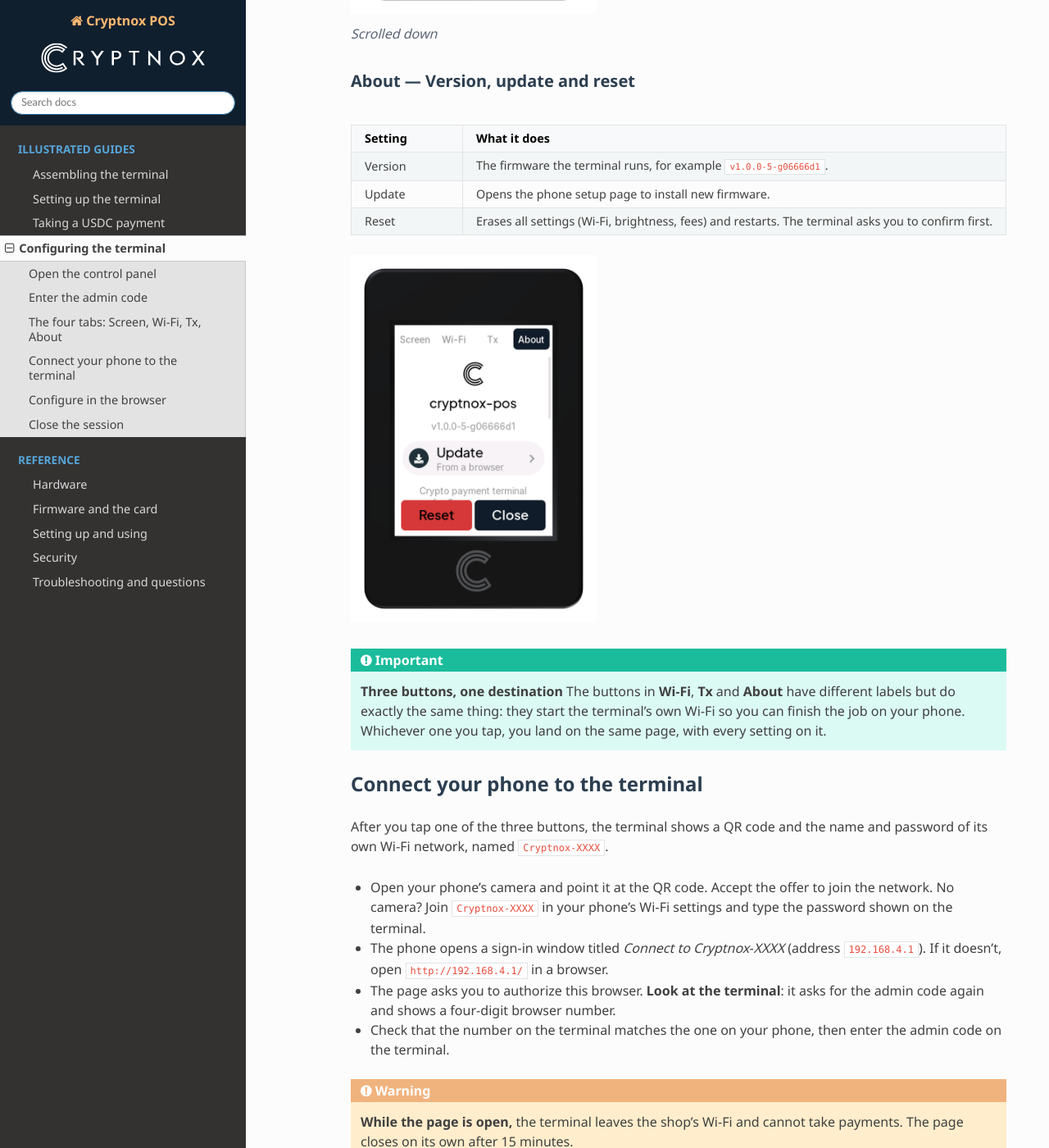
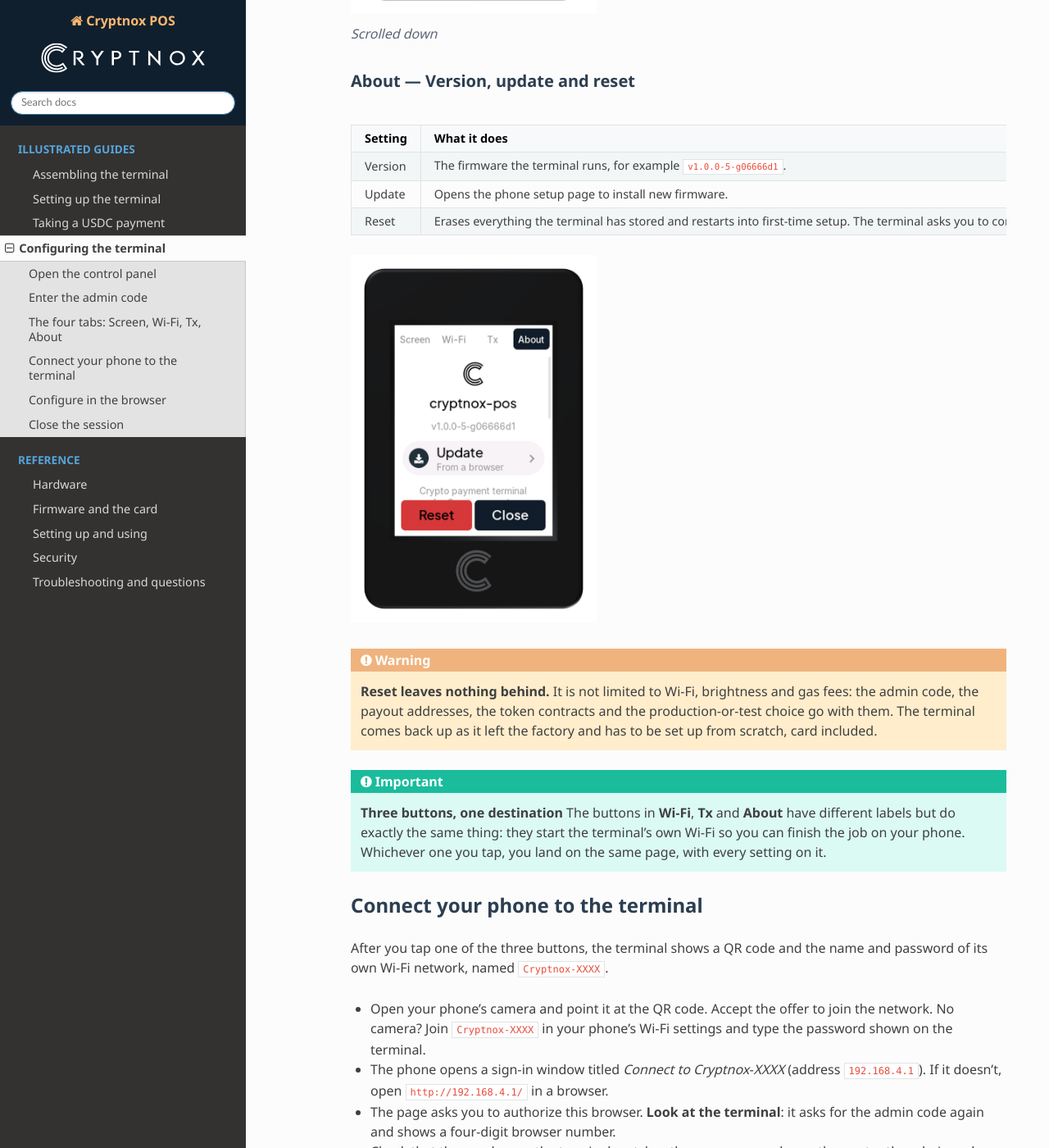
Before and after one commit to embarquech/cryptnox-pos, a Sphinx documentation site: the page built from docs/source/guide-settings.rst, in a window 1280 px wide and 1400 px high, scrolled down 5253 px. Shown: the whole window at 82% size. Built offline with Sphinx 7.4.7 and the Read the Docs theme 3.1.0, drawn with Linux system fonts in a browser that asks for light colours.

Commit message:
docs: say what Reset erases, and link the enclosure files
Reset was described as erasing "all settings (Wi-Fi, brightness, fees)". The
three examples suggested the rest survived. settings_factory_reset() calls
nvs_erase_all() over the whole settings namespace and then over the portal's,
restoring only the build stamp, so the admin code, the payout addresses, the
token contracts and the production-or-test choice go with them. The terminal
comes back as it left the factory. Reported by Yann.

The fiche now says so, and a warning under the About screenshot lists what
goes, because somebody could reach for Reset believing their payout addresses
were safe.

The enclosure section also gains links: the hardware/case directory, and
case_plate.3mf on "print this". A reader told to print a file should be one
click from it, as they already are for releases and the clone URL. Both point
at main, so they survive the branch they came from.

The two comments in doxygen.yml that I had written in French are in English,
like the rest of the repository.

Co-Authored-By: Claude Opus 5 <noreply@anthropic.com>

```diff
--- a/docs/source/guide-settings.rst
+++ b/docs/source/guide-settings.rst
@@ -151,11 +151,19 @@ About — Version, update and reset
    * - Update
      - Opens the phone setup page to install new firmware.
    * - Reset
-     - Erases all settings (Wi‑Fi, brightness, fees) and restarts. The terminal asks you to confirm first.
+     - Erases everything the terminal has stored and restarts into first-time
+       setup. The terminal asks you to confirm first.
 
 .. figure:: _static/guides/settings/08.png
    :alt: About tab showing the cryptnox-pos version, an Update, From a browser button, and Reset and Close buttons
    :width: 300px
+
+.. warning::
+
+   **Reset leaves nothing behind.** It is not limited to Wi-Fi, brightness and
+   gas fees: the admin code, the payout addresses, the token contracts and the
+   production-or-test choice go with them. The terminal comes back up as it
+   left the factory and has to be set up from scratch, card included.
 
 .. important::
 
--- a/docs/source/hardware.rst
+++ b/docs/source/hardware.rst
@@ -76,7 +76,8 @@ The display, touch panel and backlight are wired internally on the CYD and need
 Enclosure
 =========
 
-The enclosure is a two-part printed shell, published under ``hardware/case/``:
+The enclosure is a two-part printed shell, published under
+`hardware/case/ <https://github.com/cryptnox/cryptnox-pos/tree/main/hardware/case>`__:
 
 .. list-table::
    :header-rows: 1
@@ -89,7 +90,8 @@ The enclosure is a two-part printed shell, published under ``hardware/case/``:
    * - ``case_back.stl``
      - Back shell: the pocket for the NFC module and the contactless symbol on the lid.
    * - ``case_plate.3mf``
-     - Both parts on one plate for Bambu Studio — print this.
+     - Both parts on one plate for Bambu Studio — `print this
+       <https://github.com/cryptnox/cryptnox-pos/blob/main/hardware/case/case_plate.3mf>`__.
 
 It is a **snap-fit** shell: no screws and no inserts. About an hour and a half of printing in
 PLA or PETG, dimensionally accurate — an over-extruded lip will not clip.
```
Also changed, not shown: 1 other file.
